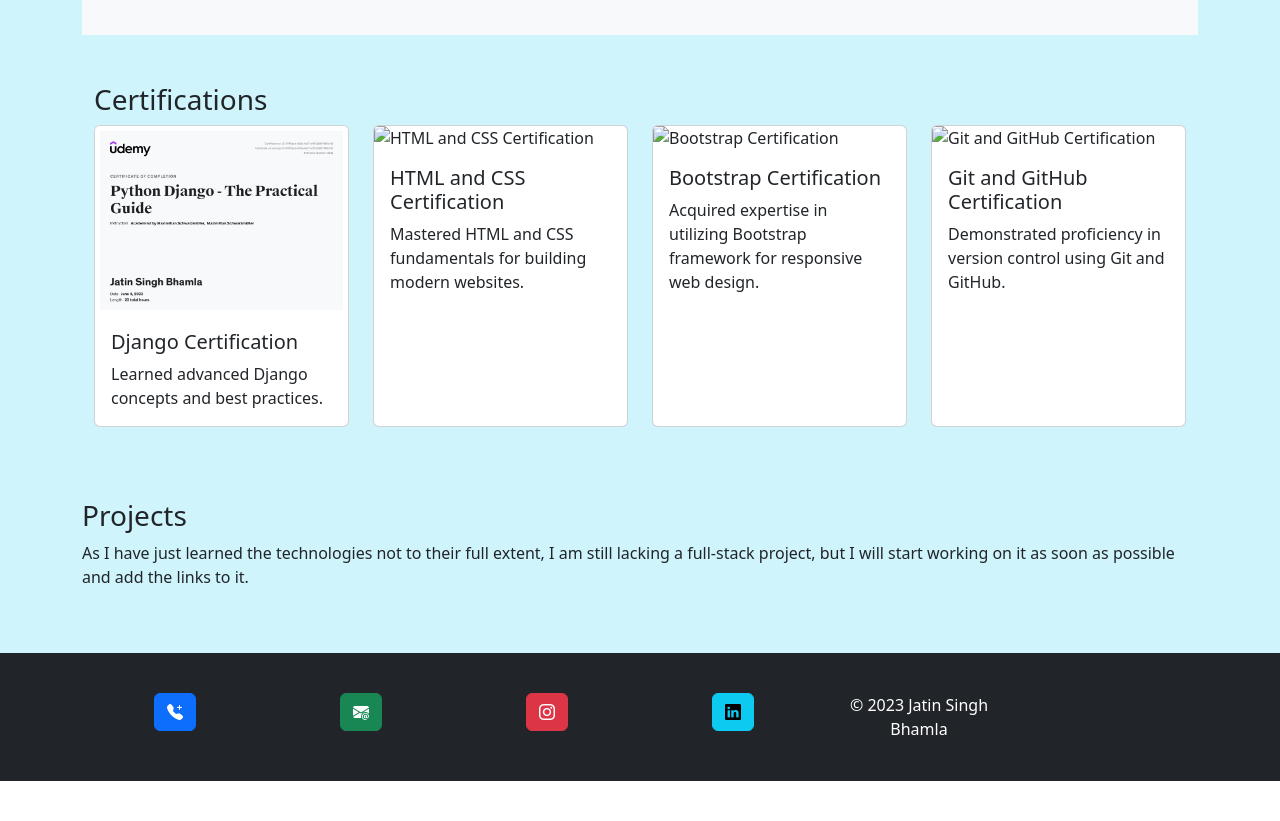
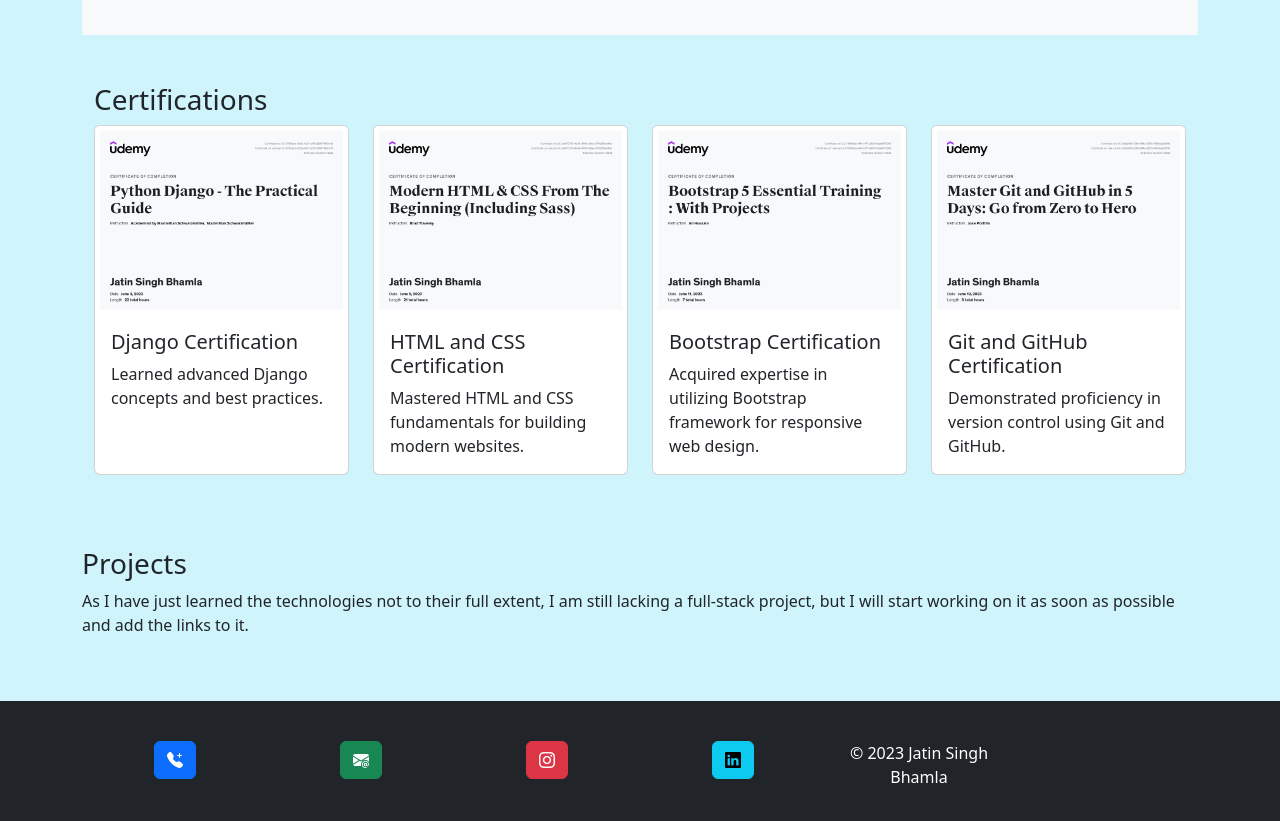
Before and after one commit to JatinBhamla/Jatin, a plain HTML site: page index.html in a window 1280 px wide. Shown: the part 1620-2441 px from the top of the page. Before the commit the page ends 2401 px from the top, so only its background shows below. Drawn offline with nearby package versions, Linux system fonts and the light colour scheme; the site is published under a folder, as on GitHub Pages, so addresses that start at the root find nothing.

Commit message:
fixed images

```diff
--- a/index.html
+++ b/index.html
@@ -263,7 +263,7 @@
 
             <div class="col-md-6 col-lg-3 mb-4">
               <div class="card h-100">
-                <img src="/images/hc.jpg" class="card-img-top" alt="HTML and CSS Certification">
+                <img src="images/hc.jpg" class="card-img-top" alt="HTML and CSS Certification">
                 <div class="card-body">
                   <p class="card-text h5">HTML and CSS Certification</p>
                   <p class="card-text">Mastered HTML and CSS fundamentals for building modern websites.</p>
@@ -273,7 +273,7 @@
 
             <div class="col-md-6 col-lg-3 mb-4">
               <div class="card  h-100">
-                <img src="/images/bootstrap.jpg" class="card-img-top" alt="Bootstrap Certification">
+                <img src="images/bootstrap.jpg" class="card-img-top" alt="Bootstrap Certification">
                 <div class="card-body">
                   <p class="card-text h5">Bootstrap Certification</p>
                   <p class="card-text">Acquired expertise in utilizing Bootstrap framework for responsive web design.
@@ -284,7 +284,7 @@
 
             <div class="col-md-6 col-lg-3 mb-4">
               <div class="card h-100">
-                <img src="/images/git.jpg" class="card-img-top" alt="Git and GitHub Certification">
+                <img src="images/git.jpg" class="card-img-top" alt="Git and GitHub Certification">
                 <div class="card-body">
                   <p class="card-text  h5">Git and GitHub Certification</p>
                   <p class="card-text">Demonstrated proficiency in version control using Git and GitHub.</p>
```
